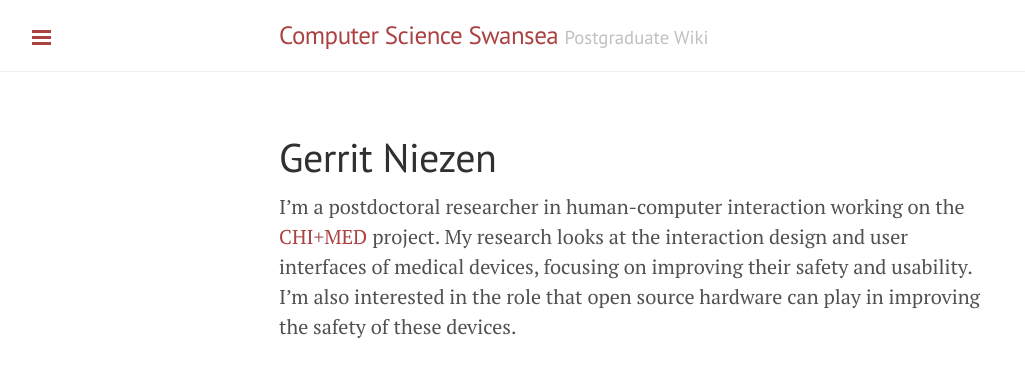
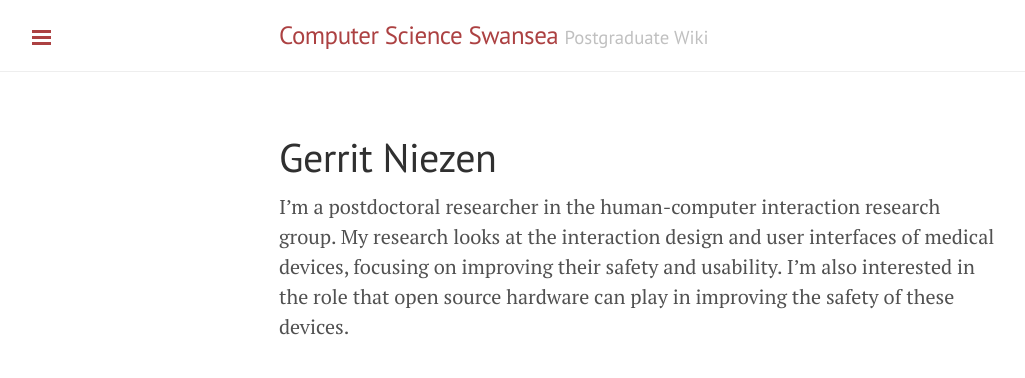
Before and after one commit to CS-Swansea/cs-swansea.github.io, a Jekyll site: the page built from bio/gerrit-niezen.md, in a window 1280 px wide. Shown: the top 378 px of the page, without its empty margins (1-1026 px from the left). Built offline with Jekyll 4.4.1, drawn with Linux system fonts in a browser that asks for light colours; Markdown is read by kramdown in place of the engine named in the settings.

Commit message:
Removed URL as bio does not seem to support Markdown.

```diff
--- a/bio/gerrit-niezen.md
+++ b/bio/gerrit-niezen.md
@@ -5,4 +5,4 @@ categories: [bio]
 image: http://cs.swan.ac.uk/~csgerrit/styles/gerrit.jpg
 ---
 
-I'm a postdoctoral researcher in human-computer interaction working on the [CHI+MED](http://chi-med.ac.uk) project. My research looks at the interaction design and user interfaces of medical devices, focusing on improving their safety and usability. I'm also interested in the role that open source hardware can play in improving the safety of these devices.
+I'm a postdoctoral researcher in the human-computer interaction research group. My research looks at the interaction design and user interfaces of medical devices, focusing on improving their safety and usability. I'm also interested in the role that open source hardware can play in improving the safety of these devices.
```
